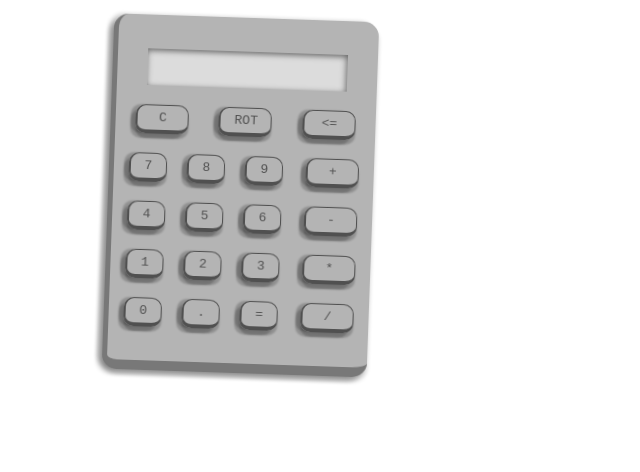
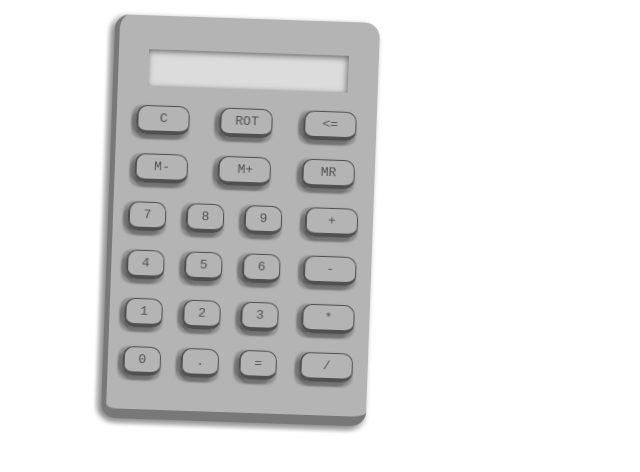
Before and after one commit to ammartinezH/Calculator, a React (Create React App) app: page / in a window 1280 px wide. Shown: the top 472 px of the page, without its empty margins (0-640 px from the left). Built offline with nearby package versions, Linux system fonts and the light colour scheme.

Commit message:
main -dev- add MEM to calculator

```diff
--- a/src/Calculator/Calculator.js
+++ b/src/Calculator/Calculator.js
@@ -2,6 +2,7 @@ import React, { useState, useRef } from 'react'
 import PropTypes from 'prop-types'
 import ButtonCalc from './components/ButtonCalc'
 import {
+  getHandleClickAddM, getHandleClickDiffM, getHandleClickMr,
   keyNumbers, keyNumbersOrder, keyOperations,
 } from './utils'
 import * as utils from './utils'
@@ -13,7 +14,9 @@ import * as utils from './utils'
  * @example
  * <Calculator />
  */
-const Calculator = ({ addOperationToHistory, lastOperation }) => {
+const Calculator = ({
+  addOperationToHistory, lastOperation, addM, diffM, mr,
+}) => {
   const [val1, setVal1] = useState('')
   const [currentValue, setCurrentValue] = useState('')
   const [result, setResult] = useState('')
@@ -35,6 +38,10 @@ const Calculator = ({ addOperationToHistory, lastOperation }) => {
   const calculatorKeyDown = utils.getCalculatorKeyDown(isResult, reset, addCharacter, addOperation, showResult, removeLastCharacter)
   // eslint-disable-next-line max-len
   const handleClickNumberRotation = utils.getHandleClickNumberRotation(isResult, result, currentValue, setIsResult, setResult, setCurrentValue)
+
+  const handleClickAddM = getHandleClickAddM(addM, result || currentValue)
+  const handleClickDiffM = getHandleClickDiffM(diffM, result || currentValue)
+  const handleClickMr = getHandleClickMr(setResult, setCurrentValue, mr)
 
   return (
     <div>
@@ -103,6 +110,33 @@ const Calculator = ({ addOperationToHistory, lastOperation }) => {
           >
             {'<='}
           </ButtonCalc>
+          <ButtonCalc
+            active={currentKeyPress === 'M-'}
+            inputResult={inputResult}
+            onClick={handleClickDiffM}
+            calculatorKeyDown={calculatorKeyDown}
+            setCurrentKeyPress={setCurrentKeyPress}
+          >
+            M-
+          </ButtonCalc>
+          <ButtonCalc
+            active={currentKeyPress === 'M+'}
+            inputResult={inputResult}
+            onClick={handleClickAddM}
+            calculatorKeyDown={calculatorKeyDown}
+            setCurrentKeyPress={setCurrentKeyPress}
+          >
+            M+
+          </ButtonCalc>
+          <ButtonCalc
+            active={currentKeyPress === 'MR'}
+            inputResult={inputResult}
+            onClick={handleClickMr}
+            calculatorKeyDown={calculatorKeyDown}
+            setCurrentKeyPress={setCurrentKeyPress}
+          >
+            MR
+          </ButtonCalc>
         </div>
         <div className="normal-keys">
           <div className="group-number">
@@ -156,11 +190,17 @@ const Calculator = ({ addOperationToHistory, lastOperation }) => {
 Calculator.propTypes = {
   addOperationToHistory: PropTypes.func,
   lastOperation: PropTypes.string,
+  addM: PropTypes.func,
+  diffM: PropTypes.func,
+  mr: PropTypes.number,
 }
 
 Calculator.defaultProps = {
   addOperationToHistory: null,
   lastOperation: null,
+  addM: null,
+  diffM: null,
+  mr: null,
 }
 
 export default Calculator
--- a/src/Calculator/CalculatorContainer.js
+++ b/src/Calculator/CalculatorContainer.js
@@ -1,14 +1,17 @@
 import { connect } from 'react-redux'
-import { getLastOperation } from '../store/calculator/reducers'
-import { addOperation } from '../store/calculator/actions'
+import { getLastOperation, getMr } from '../store/calculator/reducers'
+import { addM, addOperation, diffM } from '../store/calculator/actions'
 import Calculator from './Calculator'
 
 const mapStateToProps = (state) => ({
   lastOperation: getLastOperation(state),
+  mr: getMr(state),
 })
 
 const mapDispatchToProps = (dispatch) => ({
   addOperationToHistory: (operation) => dispatch(addOperation(operation)),
+  addM: (val) => dispatch(addM(val)),
+  diffM: (val) => dispatch(diffM(val)),
 })
 
 const CalculatorContainer = connect(mapStateToProps, mapDispatchToProps)(Calculator)
--- a/src/Calculator/utils.js
+++ b/src/Calculator/utils.js
@@ -113,3 +113,15 @@ export const getHandleClickNumberRotation = (isResult, result, currentValue, set
   setCurrentValue(moveArray(numberToRotation.split(''))
     .join(''))
 }
+const getFixedValue = (number) => (number && regexNumberFloat.test(number) ? parseFloat(number) : 0)
+
+export const getHandleClickAddM = (addM, currentValue) => () => {
+  addM(getFixedValue(currentValue))
+}
+export const getHandleClickDiffM = (diffM, currentValue) => () => {
+  diffM(getFixedValue(currentValue))
+}
+export const getHandleClickMr = (setResult, setCurrentValue, mr) => () => {
+  setResult('')
+  setCurrentValue(mr)
+}
--- a/src/store/calculator/actions.js
+++ b/src/store/calculator/actions.js
@@ -1,3 +1,15 @@
+import { getMr } from './reducers'
+
 export const addOperation = (operation) => (dispatch) => {
   dispatch({ type: 'ADD_NEW_OPERATION', operation })
 }
+
+export const addM = (val) => (dispatch, getState) => {
+  const value = getMr(getState()) + val
+  dispatch({ type: 'SET_MR', value })
+}
+
+export const diffM = (val) => (dispatch, getState) => {
+  const value = getMr(getState()) - val
+  dispatch({ type: 'SET_MR', value })
+}
--- a/src/store/calculator/reducers.js
+++ b/src/store/calculator/reducers.js
@@ -1,11 +1,15 @@
 export const initState = {
   operations: [],
+  mr: 0,
 }
 
 const calculator = (state = initState, action) => {
   switch (action.type) {
     case 'ADD_NEW_OPERATION':
       return { ...state, operations: state.operations.concat(action.operation) }
+    case 'SET_MR': {
+      return { ...state, mr: action.value }
+    }
     default:
       return state
   }
@@ -18,4 +22,6 @@ export const getLastOperation = (state) => {
   return null
 }
 
+export const getMr = (state) => state.calculator.mr
+
 export default calculator
```
Also changed, not shown: 1 other file (tests, documents, lock files or other folders).
